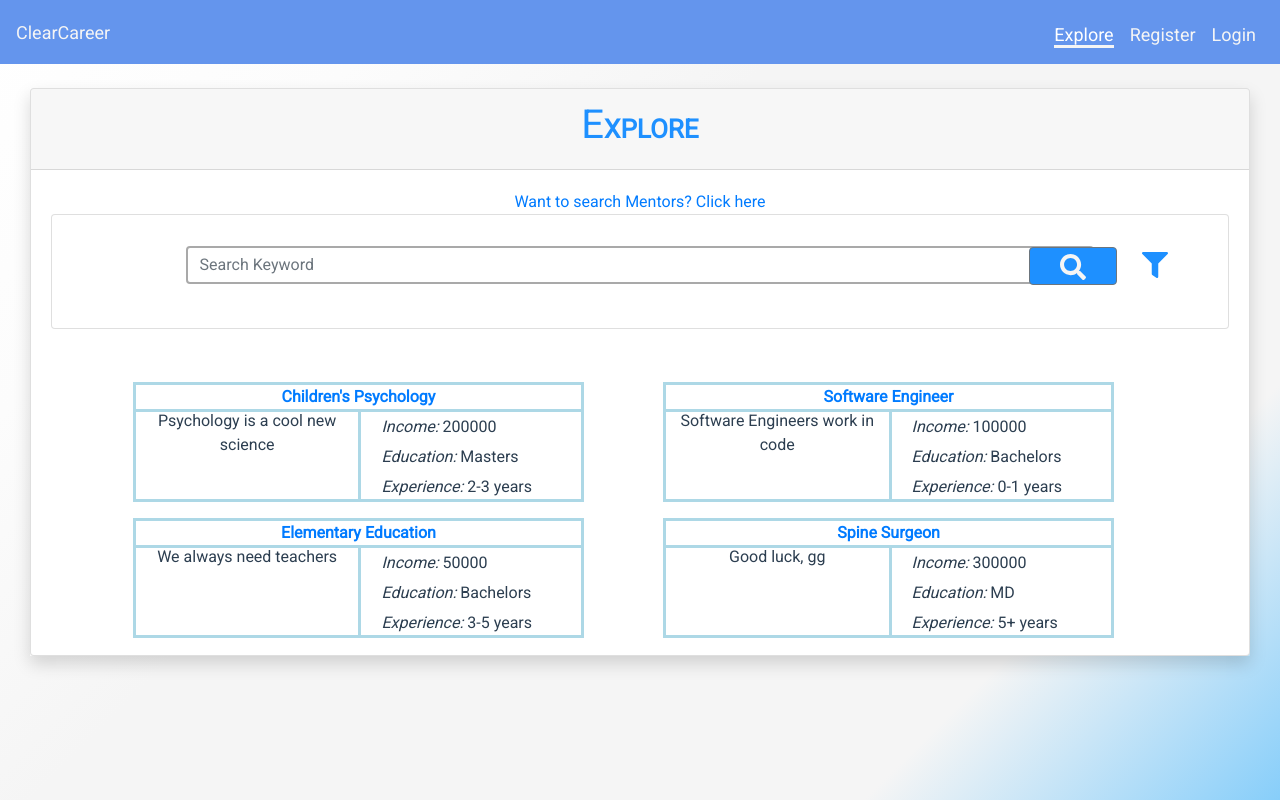
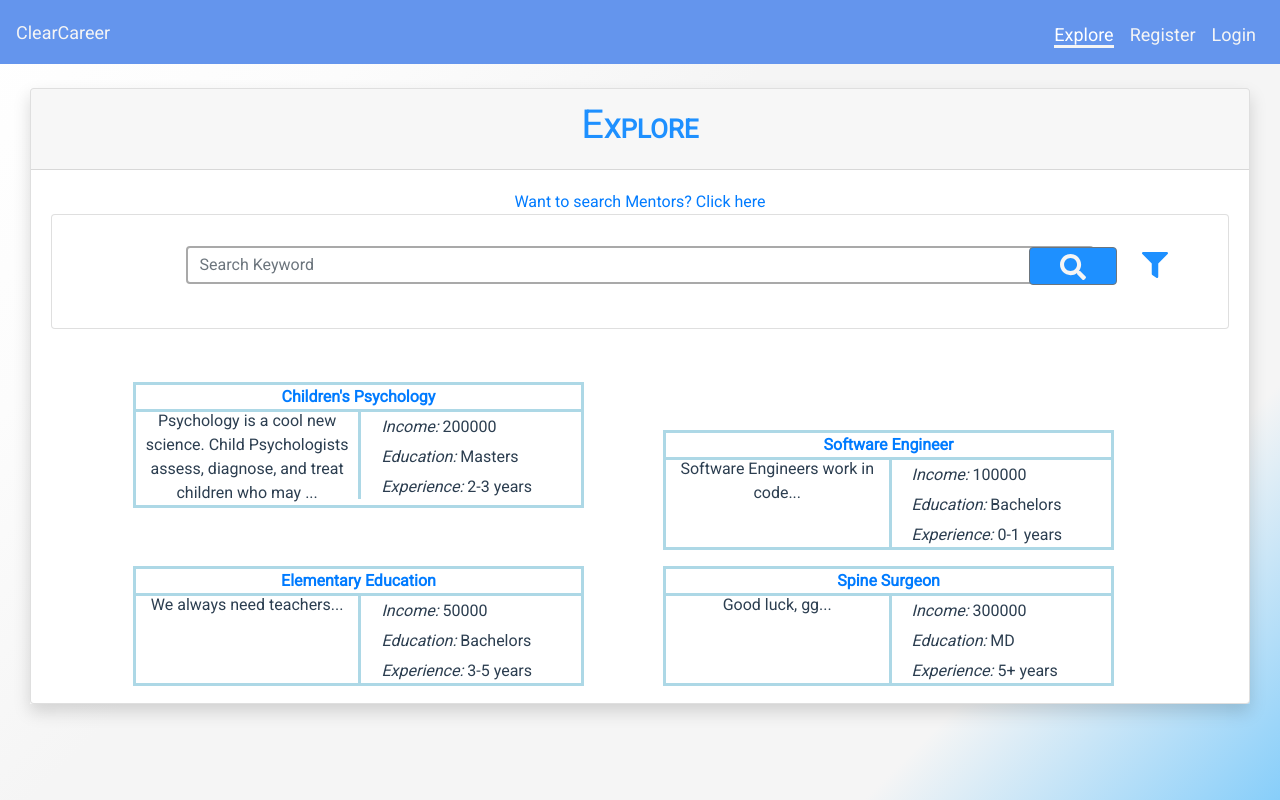
Before and after one commit to jerrylanning/clear-career, a Vue app: page /explore in a window 1280 px wide. Built offline with nearby package versions, Linux system fonts and the light colour scheme; what vue-graph would draw is missing.

Commit message:
added updated description

```diff
--- a/src/components/assets/CareerCard.vue
+++ b/src/components/assets/CareerCard.vue
@@ -4,7 +4,7 @@
             <router-link :to="`/career-page/${career}`" class="router-link">{{career}}</router-link>
         </div>
         <div class="description">
-            {{description}}
+            {{description.substring(0,100)}}...
         </div>
         <div class="quick-facts">
             <div class="salary justify">
--- a/src/components/assets/CareerNameCard.vue
+++ b/src/components/assets/CareerNameCard.vue
@@ -21,6 +21,8 @@
 
 <style scoped>
 
+
+
     img{
         border-radius: 50%;
         margin: 10px;
--- a/src/data/careers.js
+++ b/src/data/careers.js
@@ -1,7 +1,24 @@
 export default [
     {
         career: "Children's Psychology",
-        description: "Psychology is a cool new science",
+        description: "Psychology is a cool new science.  Child Psychologists assess, diagnose, and treat children who may have slight or severe mental, emotional or social disorders. They help such children and their families to be happy and successful in their day-to-day lives, and reach their developmental milestones." +
+            "The successful candidate must have the knowledge and skills to provide quality care to our clients and their families. You will need to be well-versed in the most recent research on child and adolescent therapies.\n" +
+            "\n" +
+            "Child Psychologist Responsibilities:\n" +
+            "Conduct psychological assessments and/or tests for diagnostic purposes.\n" +
+            "Develop an individualized treatment plan for each child.\n" +
+            "Educate family members on what they can do for their child or how to respond to certain behaviors.\n" +
+            "Recommend rehabilitation or intervention programs to overcome addiction issues.\n" +
+            "Provide complete documentation and records of assessments and treatments according to in-house policies.\n" +
+            "Child Psychologist Requirements:\n" +
+            "Must have a bachelor’s degree in psychology, a graduate degree in psychology, and finally a Ph.D. or. Psy.D. in clinical or child psychology.\n" +
+            "Candidates at post-doctoral level may be preferred.\n" +
+            "Several years’ practical experience working with children in a clinical setting may be strongly desired.\n" +
+            "Must be approachable and empathic for children to be comfortable working with you.\n" +
+            "Must be knowledgeable of different therapeutic methods and be able to switch between different approaches to meet each child’s needs.\n" +
+            "Excellent communication skills, specifically the ability to communicate with children of different ages and from different cultural and socio-economic backgrounds.\n" +
+            "Adhere to all professional, ethical, and legal regulations as determined by relevant regulatory bodies and the law.\n" +
+            "Willingness to attend team meetings, as well as seminars on topics relevant to our client base.",
         salary: "200000",
         education: "Masters",
         experience: "2-3 years",
@@ -10,7 +27,7 @@ export default [
         demand: 50,
         popularity: 20,
         experienceSort: 2,
-        pic: "https://www.kcbi.org/wp-content/uploads/2019/03/homer-simpson.jpg",
+        pic: "https://live.staticflickr.com/8055/8376271918_0ca57957fa_b.jpg",
         requirements: [{
                 requirement: "Certificate for working with children",
                 votes: 10
```
